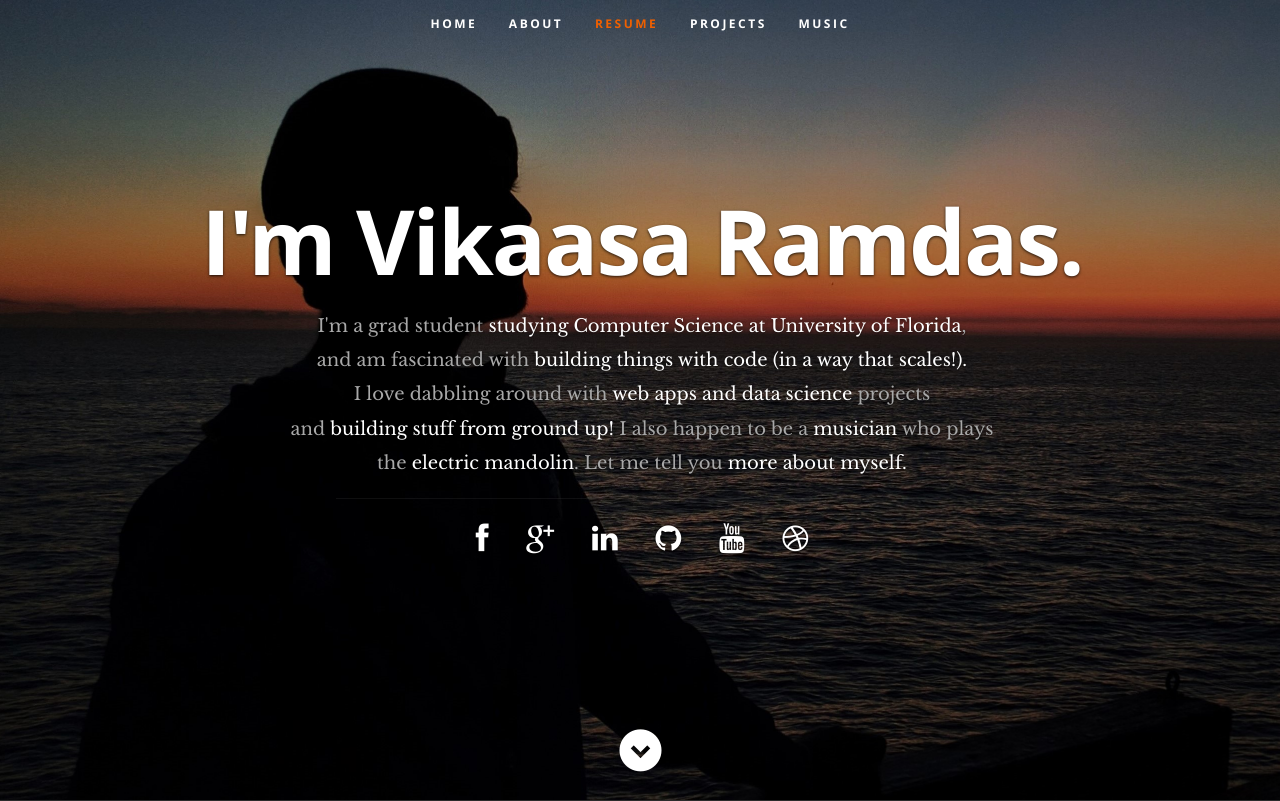
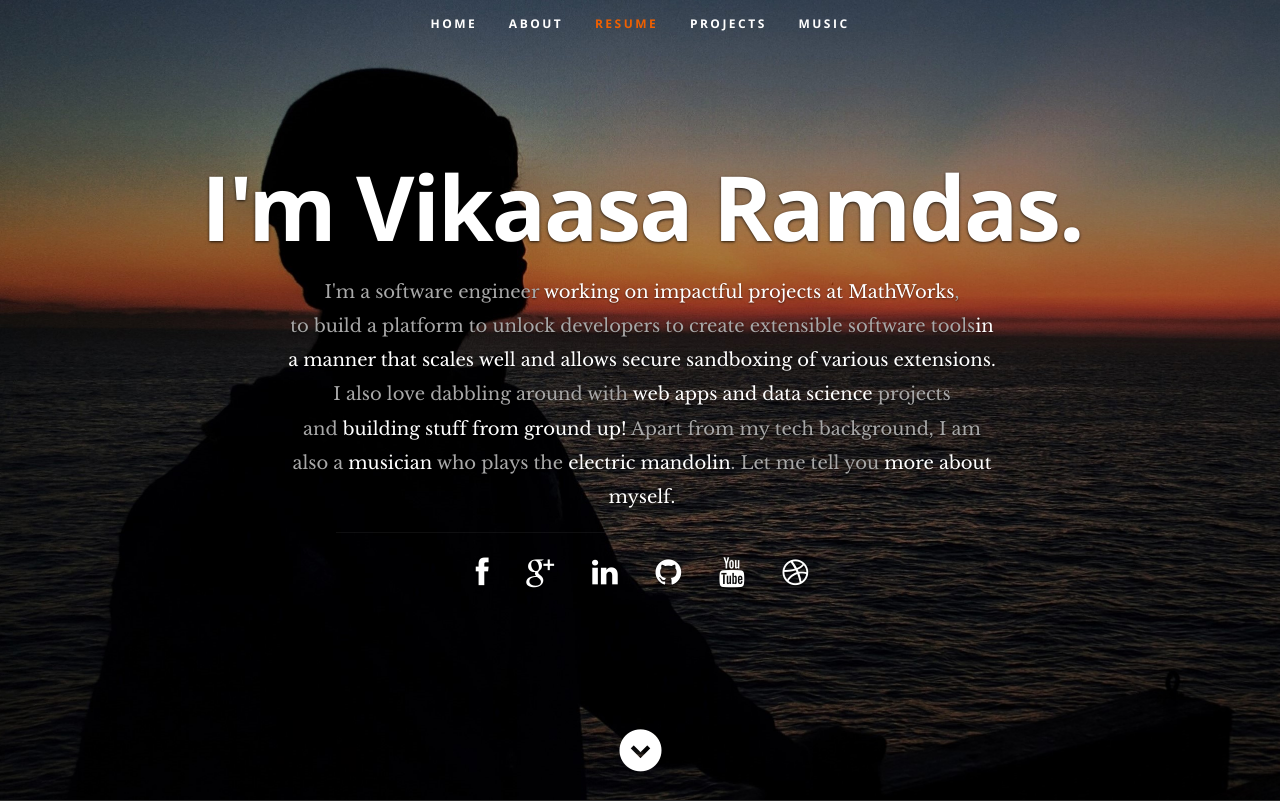
Before and after one commit to vikaasa/vikaasa.github.io, a plain HTML site: page index.html in a window 1280 px wide. Shown: the top 801 px of the page. Drawn offline with nearby package versions, Linux system fonts and the light colour scheme.

Commit message:
Update index.html

```diff
--- a/index.html
+++ b/index.html
@@ -57,7 +57,7 @@
       <div class="row banner">
          <div class="banner-text">
             <h1 class="responsive-headline">I'm Vikaasa Ramdas.</h1>
-            <h3>I'm a grad student <span>studying Computer Science at University of Florida</span>, <br>and am fascinated with <span> building things with code (in a way that scales!).</span> <br> I love dabbling around with <span> web apps and data science </span>projects <br>and <span>building stuff from ground up!</span> I also happen to be a <span>musician</span> who plays the <span>electric mandolin</span>. Let me tell you <a class="smoothscroll" href="#about">more about myself.</a>
+            <h3>I'm a software engineer <span>working on impactful projects at MathWorks</span>, <br>to build a platform to unlock developers to create extensible software tools<span>in a manner that scales well and allows secure sandboxing of various extensions.</span> <br> I also love dabbling around with <span> web apps and data science </span>projects <br>and <span>building stuff from ground up!</span> Apart from my tech background, I am also a <span>musician</span> who plays the <span>electric mandolin</span>. Let me tell you <a class="smoothscroll" href="#about">more about myself.</a>
             </h3>
             <hr />
             <ul class="social">
```
